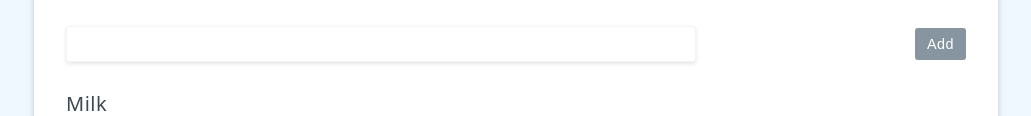
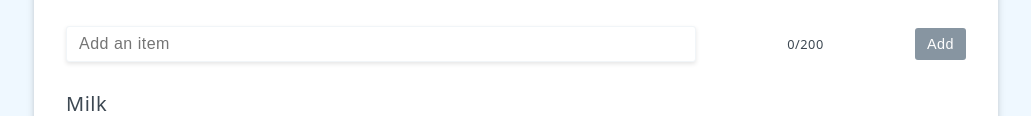
Before and after one commit to lalomax/vuejs-todo-optionsapi, a plain HTML site: page index.html in a window 1280 px wide. Both pictures are taken after a click on the button "Add Item". Shown: the part 330-446 px from the top of the page, without its empty margins (124-1155 px from the left). Drawn offline with nearby package versions, Linux system fonts and the light colour scheme.

Commit message:
perf adding characters left to input item using "computed" method

```diff
--- a/index.html
+++ b/index.html
@@ -18,7 +18,8 @@
         </button>
       </div>
       <form v-if="editing" class="add-item-form" v-on:submit.prevent="addItem">
-        <input type="text" v-on:keyup.enter="addItem" v-model="newItem" />
+        <input type="text" v-on:keyup.enter="addItem" v-model="newItem" placeholder="Add an item" />
+        <p class="counter">{{ charactercount }}/200</p>
         <button v-bind:disabled="newItem.length <= 5" class="btn btn-primary">Add</button>
 
       </form>
@@ -43,6 +44,11 @@
             ],
           };
         },
+        computed: {
+          charactercount() {
+            return this.newItem.length;
+          },
+        },
         methods: {
           addItem() {
             if (!this.newItem) return;
```
